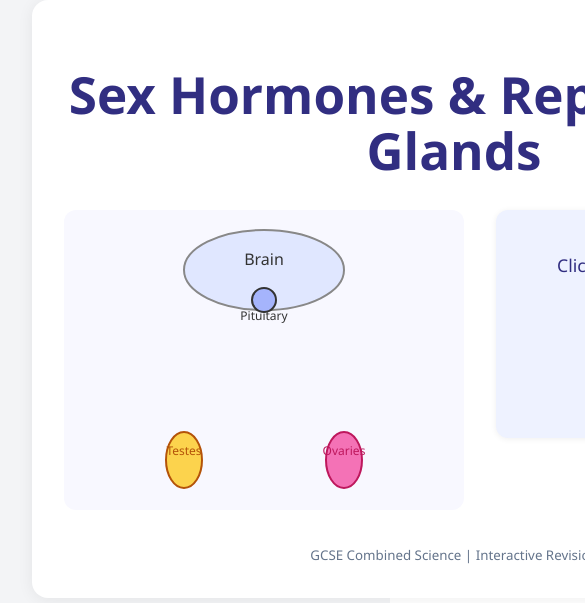
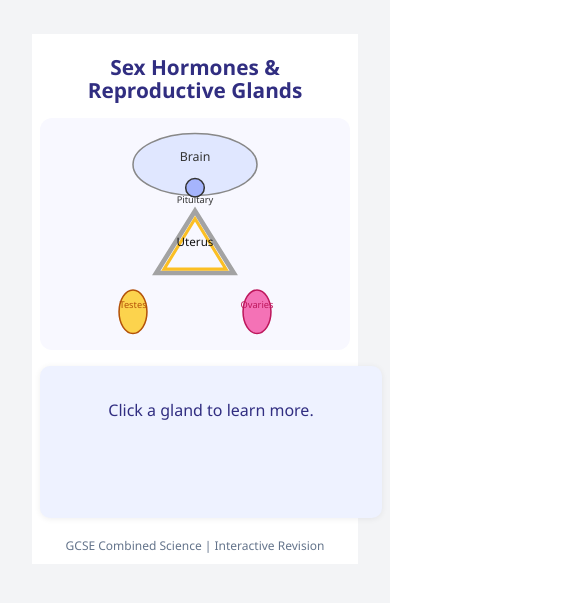
Before and after one commit to taggatron/sex-hormones, a React (Vite) app: page / in a window 390 px wide. Shown: the part 123-726 px from the top of the page, 585 px wide, since content can reach past the window. Built offline with nearby package versions, Linux system fonts and the light colour scheme.

Commit message:
Uterus added

```diff
--- a/src/App.css
+++ b/src/App.css
@@ -101,6 +101,11 @@ footer {
   filter: drop-shadow(0 0 10px #f472b6cc);
 }
 
+.hormone-oestrogen {
+  filter: drop-shadow(0 0 10px #a78bfa);
+  animation: hormone-oestrogen-move 1.6s linear forwards;
+}
+
 .hormone-0 {
   animation-delay: 0s;
 }
@@ -145,6 +150,22 @@ footer {
   animation-delay: 0.6s;
 }
 
+.hormone-oestrogen-0 {
+  animation-delay: 0s;
+}
+
+.hormone-oestrogen-1 {
+  animation-delay: 0.2s;
+}
+
+.hormone-oestrogen-2 {
+  animation-delay: 0.4s;
+}
+
+.hormone-oestrogen-3 {
+  animation-delay: 0.6s;
+}
+
 @keyframes hormone-move {
   0% {
     opacity: 0.85;
@@ -164,6 +185,28 @@ footer {
   100% {
     opacity: 0;
     transform: translate(80px, 160px) scale(0.7);
+  }
+}
+
+@keyframes hormone-oestrogen-move {
+  0% {
+    opacity: 0.85;
+    transform: translate(0, 0) scale(1);
+  }
+
+  10% {
+    opacity: 1;
+    transform: scale(1.2);
+  }
+
+  80% {
+    opacity: 1;
+    transform: translate(-80px, -100px) scale(1.1);
+  }
+
+  100% {
+    opacity: 0;
+    transform: translate(-80px, -100px) scale(0.7);
   }
 }
 
@@ -190,3 +233,56 @@ footer {
   text-shadow: 0 0 18px #f472b6, 0 0 32px #f472b6;
   font-weight: bold;
 }
+
+.glow-oestrogen {
+  color: #a78bfa;
+  text-shadow: 0 0 8px #a78bfa99;
+  transition: text-shadow 0.2s, color 0.2s;
+}
+
+.glow-oestrogen.active {
+  color: #7c3aed;
+  text-shadow: 0 0 18px #a78bfa, 0 0 32px #a78bfa;
+  font-weight: bold;
+}
+
+@media (max-width: 700px) {
+  .container {
+    padding: 0.5rem;
+    border-radius: 0;
+    box-shadow: none;
+  }
+
+  .main-content {
+    flex-direction: column;
+    gap: 1rem;
+    align-items: stretch;
+  }
+
+  svg {
+    width: 100% !important;
+    height: auto !important;
+    max-width: 100vw;
+    min-width: 0;
+    display: block;
+    margin: 0 auto;
+  }
+
+  .sidebar {
+    width: 100%;
+    min-height: 120px;
+    padding: 1rem;
+    font-size: 1rem;
+    border-radius: 10px;
+  }
+
+  h1 {
+    font-size: 1.3rem;
+    margin-bottom: 1rem;
+  }
+
+  footer {
+    font-size: 0.9rem;
+    margin-top: 1rem;
+  }
+}
--- a/src/App.tsx
+++ b/src/App.tsx
@@ -8,8 +8,14 @@ const GLAND_INFO: Record<string, string> = {
   'ovaries': `The ovaries are the main female reproductive glands. They release eggs and produce the hormones oestrogen and progesterone, which control the menstrual cycle and the development of female secondary sexual characteristics.`
 }
 
-function GlandDiagram({ onSelect, fshActive, lhActive }: { onSelect: (gland: string) => void, fshActive: boolean, lhActive: boolean }) {
-  // Animate 4 FSH (blue) then 4 LH (pink) circles from pituitary to ovaries
+function GlandDiagram({ onSelect, fshActive, lhActive, oestrogenActive, uterusThick }: {
+  onSelect: (gland: string) => void,
+  fshActive: boolean,
+  lhActive: boolean,
+  oestrogenActive: boolean,
+  uterusThick: boolean
+}) {
+  // Animate 4 FSH (blue), 4 LH (pink), 4 Oestrogen (purple) circles
   const hormoneFSH = fshActive ? (
     <g>
       {[0, 1, 2, 3].map(i => (
@@ -40,6 +46,28 @@ function GlandDiagram({ onSelect, fshActive, lhActive }: { onSelect: (gland: str
       ))}
     </g>
   ) : null;
+  // Oestrogen: from ovary to uterus (new target)
+  // Calculate dx/dy for animation: ovary (280,250) to uterus center (200,150)
+  // dx = -80, dy = -100
+  const hormoneOestrogen = oestrogenActive ? (
+    <g>
+      {[0, 1, 2, 3].map(i => (
+        <circle
+          key={`oestrogen-${i}`}
+          className={`hormone hormone-oestrogen hormone-oestrogen-${i}`}
+          cx="280"
+          cy="250"
+          r="7"
+          fill="#a78bfa"
+          opacity="0.85"
+        />
+      ))}
+    </g>
+  ) : null;
+
+  // Uterus triangle points (raised by 50px)
+  const uterusOuter = "200,120 150,200 250,200";
+  const uterusInner = "200,130 160,195 240,195";
 
   return (
     <svg viewBox="0 0 400 300" width="400" height="300" style={{ background: '#f8f8ff', borderRadius: 12 }}>
@@ -48,6 +76,10 @@ function GlandDiagram({ onSelect, fshActive, lhActive }: { onSelect: (gland: str
       <circle cx="200" cy="90" r="12" fill="#a5b4fc" stroke="#333" strokeWidth="2" onClick={() => onSelect('pituitary')} style={{ cursor: 'pointer' }} />
       <text x="200" y="55" textAnchor="middle" fontSize="16" fill="#333">Brain</text>
       <text x="200" y="110" textAnchor="middle" fontSize="12" fill="#333">Pituitary</text>
+      {/* Uterus (hollow triangle) */}
+      <polygon points={uterusOuter} fill="none" stroke="#a3a3a3" strokeWidth="6" />
+      <polygon points={uterusInner} fill="none" stroke="#fbbf24" strokeWidth={uterusThick ? 10 : 4} />
+      <text x="200" y="165" textAnchor="middle" fontSize="15" fill="#111">Uterus</text>
       {/* Testes (male) */}
       <ellipse cx="120" cy="250" rx="18" ry="28" fill="#fcd34d" stroke="#b45309" strokeWidth="2" onClick={() => onSelect('testes')} style={{ cursor: 'pointer' }} />
       <text x="120" y="245" textAnchor="middle" fontSize="12" fill="#b45309">Testes</text>
@@ -56,18 +88,20 @@ function GlandDiagram({ onSelect, fshActive, lhActive }: { onSelect: (gland: str
       <text x="280" y="245" textAnchor="middle" fontSize="12" fill="#be185d">Ovaries</text>
       {hormoneFSH}
       {hormoneLH}
+      {hormoneOestrogen}
     </svg>
   )
 }
 
-function Sidebar({ info, fshGlow, lhGlow }: { info: string | null, fshGlow: boolean, lhGlow: boolean }) {
+function Sidebar({ info, fshGlow, lhGlow, oestrogenGlow }: { info: string | null, fshGlow: boolean, lhGlow: boolean, oestrogenGlow: boolean }) {
   if (!info) return <aside className="sidebar"><p>Click a gland to learn more.</p></aside>;
-  // Highlight FSH and LH in the info text
+  // Highlight FSH, LH and Oestrogen in the info text
   const highlighted = info.replace(
-    /FSH|LH/g,
+    /FSH|LH|Oestrogen/g,
     (match) => {
       if (match === 'FSH') return `<span class="glow-fsh${fshGlow ? ' active' : ''}">FSH</span>`;
       if (match === 'LH') return `<span class="glow-lh${lhGlow ? ' active' : ''}">LH</span>`;
+      if (match === 'Oestrogen') return `<span class="glow-oestrogen${oestrogenGlow ? ' active' : ''}">Oestrogen</span>`;
       return match;
     }
   );
@@ -84,6 +118,9 @@ function App() {
   const [lhActive, setLhActive] = useState(false)
   const [fshGlow, setFshGlow] = useState(false)
   const [lhGlow, setLhGlow] = useState(false)
+  const [oestrogenActive, setOestrogenActive] = useState(false)
+  const [oestrogenGlow, setOestrogenGlow] = useState(false)
+  const [uterusThick, setUterusThick] = useState(false)
 
   function handleSelect(gland: string) {
     setSelected(gland)
@@ -92,6 +129,9 @@ function App() {
       setLhActive(false)
       setFshGlow(false)
       setLhGlow(false)
+      setOestrogenActive(false)
+      setOestrogenGlow(false)
+      setUterusThick(false)
       setTimeout(() => {
         setFshActive(true)
         setFshGlow(true)
@@ -106,11 +146,27 @@ function App() {
         setLhActive(false)
         setLhGlow(false)
       }, 3600)
+    } else if (gland === 'ovaries') {
+      setOestrogenActive(false)
+      setOestrogenGlow(false)
+      setUterusThick(false)
+      setTimeout(() => {
+        setOestrogenActive(true)
+        setOestrogenGlow(true)
+      }, 10)
+      setTimeout(() => {
+        setOestrogenActive(false)
+        setOestrogenGlow(false)
+        setUterusThick(true)
+      }, 1800)
     } else {
       setFshActive(false)
       setLhActive(false)
       setFshGlow(false)
       setLhGlow(false)
+      setOestrogenActive(false)
+      setOestrogenGlow(false)
+      setUterusThick(false)
     }
   }
 
@@ -118,8 +174,8 @@ function App() {
     <div className="container">
       <h1>Sex Hormones & Reproductive Glands</h1>
       <div className="main-content">
-        <GlandDiagram onSelect={handleSelect} fshActive={fshActive} lhActive={lhActive} />
-        <Sidebar info={selected ? GLAND_INFO[selected] : null} fshGlow={fshGlow} lhGlow={lhGlow} />
+        <GlandDiagram onSelect={handleSelect} fshActive={fshActive} lhActive={lhActive} oestrogenActive={oestrogenActive} uterusThick={uterusThick} />
+        <Sidebar info={selected ? GLAND_INFO[selected] : null} fshGlow={fshGlow} lhGlow={lhGlow} oestrogenGlow={oestrogenGlow} />
       </div>
       <footer>
         <small>GCSE Combined Science | Interactive Revision</small>
```
